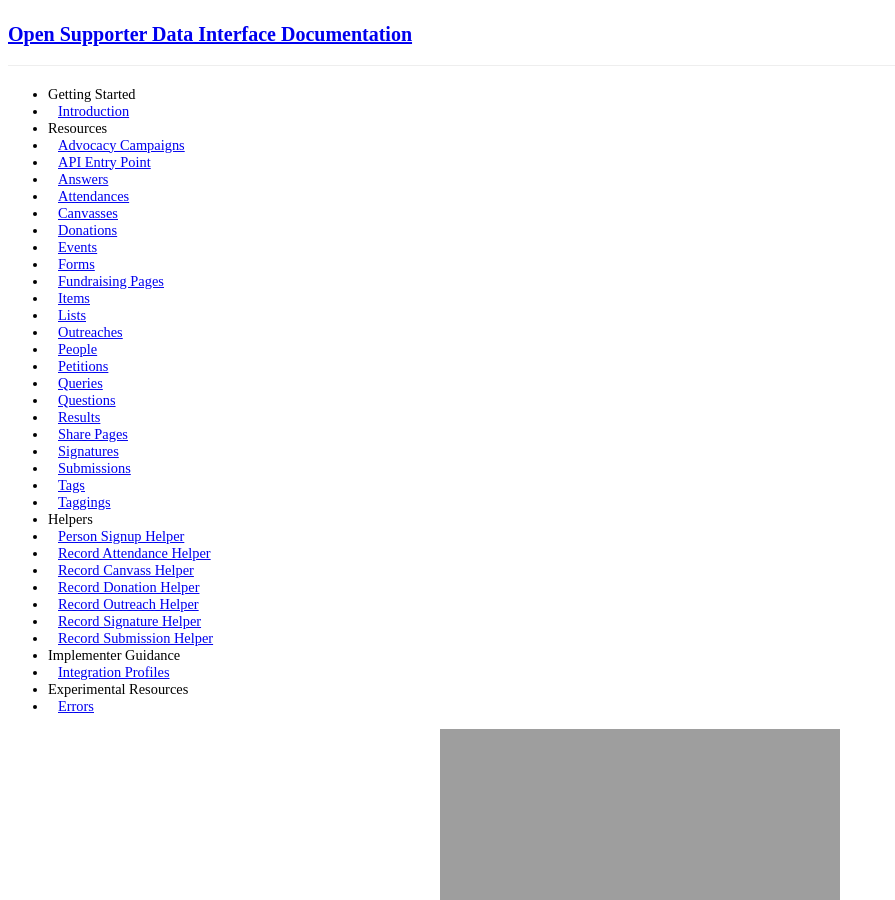
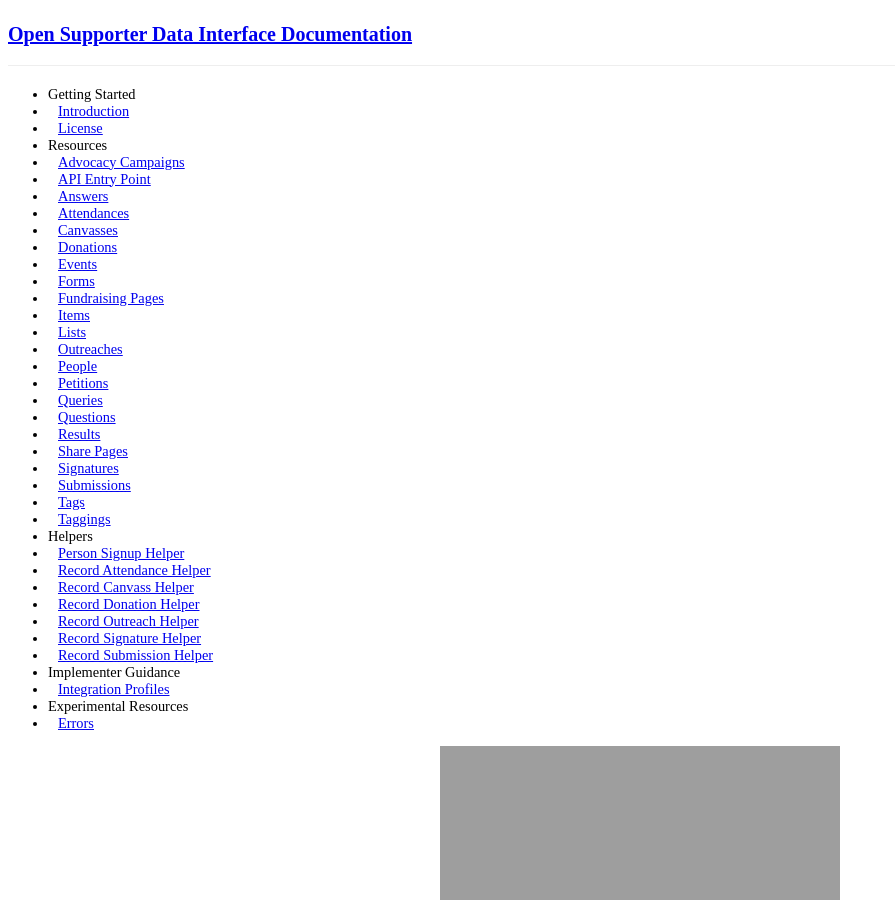
Before and after one commit to opensupporter/osdi-docs, a Jekyll site: the page built from README.md, in a window 1280 px wide and 900 px high. Shown: the whole window, without its empty margins (0-895 px from the left). Built offline with Jekyll 4.4.1, drawn with Linux system fonts in a browser that asks for light colours; a style sheet for code colours, icons or effects is not loaded.

Commit message:
add license per osdi-governance

```diff
--- a/_includes/navigation.html
+++ b/_includes/navigation.html
@@ -1,6 +1,7 @@
 <ul class="nav nav-list">
     <li class="nav-header">Getting Started</li>
     <li><a href="{{ site.baseurl }}/">Introduction</a></li>
+    <li><a href="{{ site.baseurl }}/license.html">License</a></li>
     <li class="nav-header">Resources</li>
     <li><a href="{{ site.baseurl }}/advocacy_campaigns.html">Advocacy Campaigns</a></li>
     <li><a href="{{ site.baseurl }}/aep.html">API Entry Point</a></li>
```
Also changed, not shown: license.md (added).
